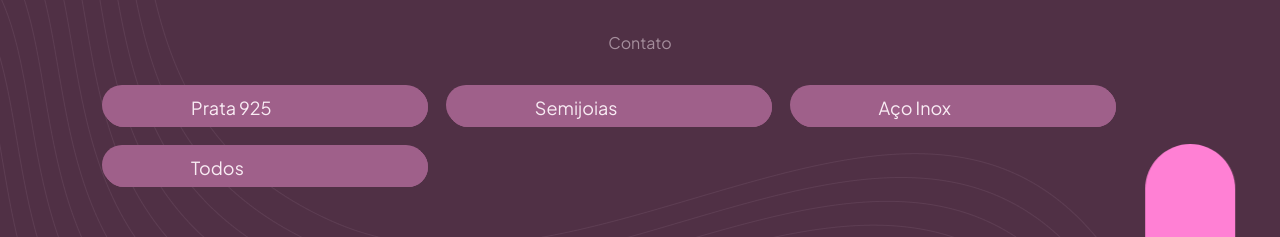
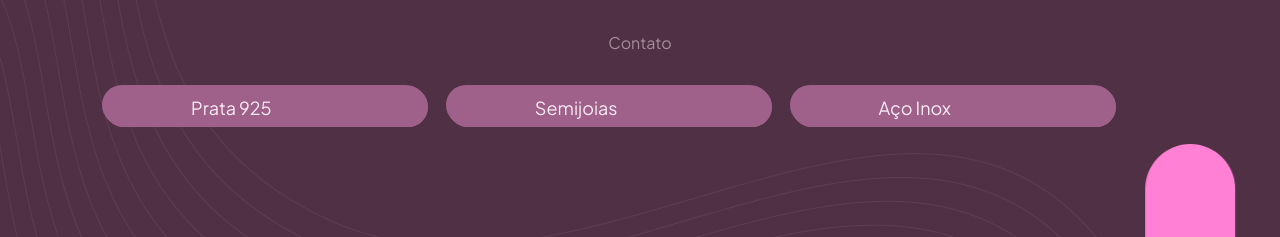
Before and after one commit to GeovaneMT/ReactLandingPage, a React (Vite) app: page /Catalog in a window 1280 px wide. Shown: the top 237 px of the page. Built offline with nearby package versions, Linux system fonts and the light colour scheme; some icons are missing.

Commit message:
Back Button Added

```diff
--- /dev/null
+++ b/src/components/backButton/index.jsx
@@ -0,0 +1,11 @@
+import React from "react"
+import { Container } from "./styles"
+import { PiArrowCircleLeft } from "react-icons/pi"
+
+export const BackButton = ({ ...rest }) => {
+  return (
+    <Container {...rest}>
+      <PiArrowCircleLeft /> Voltar
+    </Container>
+  )
+}
--- /dev/null
+++ b/src/components/backButton/styles.js
@@ -0,0 +1,19 @@
+import styled from "styled-components"
+
+export const Container = styled.button`
+  color: ${({ theme }) => theme.COLORS.VIOLET};
+  background: ${({ theme }) => theme.COLORS.BACKGROUND};
+
+  display: flex;
+  width: max-content;
+  gap: 0.8vw;
+  padding: 0.8rem;
+  border-radius: 20px;
+  align-items: center;
+
+  &:hover,
+  &:active {
+    background: ${({ theme }) => theme.COLORS.VIOLET};
+    color: ${({ theme }) => theme.COLORS.WHITE};
+  }
+`
--- a/src/pages/Catalog/Filters.jsx
+++ b/src/pages/Catalog/Filters.jsx
@@ -20,8 +20,8 @@ export const Filters = [
   },
   {
     icon: "",
-    title: " Todos",
-    fixedTitle: "Filtrar",
+    title: " Voltar",
+    fixedTitle: "Voltar",
     category: "",
   },
 ]
--- a/src/pages/Catalog/index.jsx
+++ b/src/pages/Catalog/index.jsx
@@ -1,4 +1,4 @@
-import React, { useState, useEffect } from "react"
+import React, { useState } from "react"
 import { Container } from "./styles"
 import { allIcons } from "./allIcons"
 import { Anchor } from "../../components/anchor"
@@ -6,12 +6,14 @@ import { Menu } from "../../components/menu"
 import { Footer } from "../../components/footer"
 import { ButtonsList } from "../../components/buttonsList"
 import { ButtonsFilter } from "../../components/buttonsFilter"
+import { BackButton } from "../../components/backButton"
 import { Filters } from "./Filters"
+import { PiArrowCircleLeft } from "react-icons/pi"
 
 export const Catalog = () => {
-
   const [icons, setIcons] = useState(allIcons)
   const [activeFilter, setActiveFilter] = useState("")
+  const [buttonsListVisible, setButtonsListVisible] = useState(false)
 
   const filterIcons = (categoria) => {
     const filteredIcons = allIcons.filter((icon) =>
@@ -19,6 +21,11 @@ export const Catalog = () => {
     )
     setIcons(filteredIcons)
     setActiveFilter(categoria)
+    setButtonsListVisible(true)
+  }
+
+  const handleFilterClick = (filter) => {
+    filterIcons(filter.category)
   }
 
   return (
@@ -26,22 +33,27 @@ export const Catalog = () => {
       <Menu $backgroundColor={({ theme }) => theme.COLORS.PINK} />
       <Anchor text="Contato" />
       <main>
-        <ButtonsFilter
-          socialIcons={Filters.map((filter) => ({
-            ...filter,
-            onClick: () => filterIcons(filter.category),
-          }))}
-          backgroundColor={({ theme }) => theme.COLORS.VIOLET}
-        />
-
+        {buttonsListVisible ? (
+          <>
+            <BackButton onClick={() => setButtonsListVisible(false)} />
             <ButtonsList
               backgroundColor={({ theme }) => theme.COLORS.GRADIENTDARK}
-          header="Confira nosso "
+              header="Confira nosso"
               span=""
               span3="Catálogo"
               socialIcons={icons}
               IconColor=""
             />
+          </>
+        ) : (
+          <ButtonsFilter
+            socialIcons={Filters.slice(0, -1).map((filter) => ({
+              ...filter,
+              onClick: () => handleFilterClick(filter),
+            }))}
+            backgroundColor={({ theme }) => theme.COLORS.VIOLET}
+          />
+        )}
 
         <Footer />
       </main>
```
Lines whose indentation alone changed are shown as unchanged.
